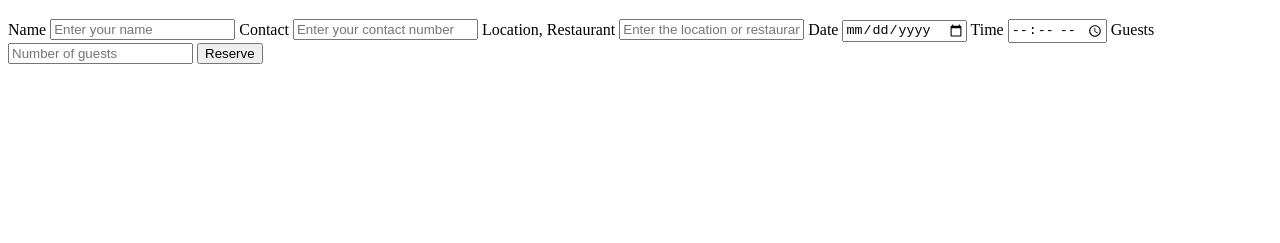
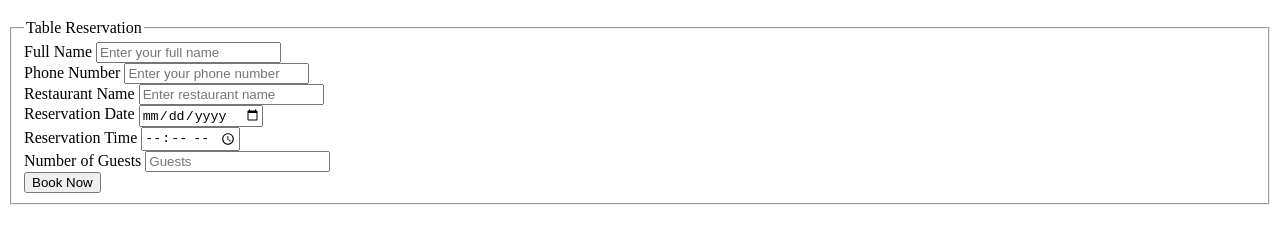
Before and after one commit to AdwitiyaPandey/Resturant-Table-Reservation, a plain HTML site: page table.html in a window 1280 px wide. Shown: the part 61-304 px from the top of the page. Drawn offline with Linux system fonts and the light colour scheme.

Commit message:
Update table.html

```diff
--- a/table.html
+++ b/table.html
@@ -10,26 +10,43 @@
   <div class="container">
     <h1>Dine Reserve</h1>
     <form>
-      <label for="name">Name</label>
-      <input type="text" id="name" name="name" placeholder="Enter your name" required>
+  <fieldset>
+    <legend>Table Reservation</legend>
 
-      <label for="contact">Contact</label>
-      <input type="tel" id="contact" name="contact" placeholder="Enter your contact number" required>
+    <div>
+      <label for="name">Full Name</label>
+      <input type="text" id="name" name="name" placeholder="Enter your full name" required>
+    </div>
 
-      <label for="location">Location, Restaurant</label>
-      <input type="text" id="location" name="location" placeholder="Enter the location or restaurant" required>
+    <div>
+      <label for="contact">Phone Number</label>
+      <input type="tel" id="contact" name="contact" placeholder="Enter your phone number" pattern="[0-9]{10}" required>
+    </div>
 
-      <label for="date">Date</label>
+    <div>
+      <label for="restaurant">Restaurant Name</label>
+      <input type="text" id="restaurant" name="restaurant" placeholder="Enter restaurant name" required>
+    </div>
+
+    <div>
+      <label for="date">Reservation Date</label>
       <input type="date" id="date" name="date" required>
+    </div>
 
-      <label for="time">Time</label>
+    <div>
+      <label for="time">Reservation Time</label>
       <input type="time" id="time" name="time" required>
+    </div>
 
-      <label for="guests">Guests</label>
-      <input type="number" id="guests" name="guests" placeholder="Number of guests" min= "1" required>
+    <div>
+      <label for="guests">Number of Guests</label>
+      <input type="number" id="guests" name="guests" placeholder="Guests" min="1" required>
+    </div>
 
-      <button type="submit">Reserve</button>
-    </form>
+    <button type="submit">Book Now</button>
+  </fieldset>
+</form>
+
   </div>
 </body>
 </html>
```
